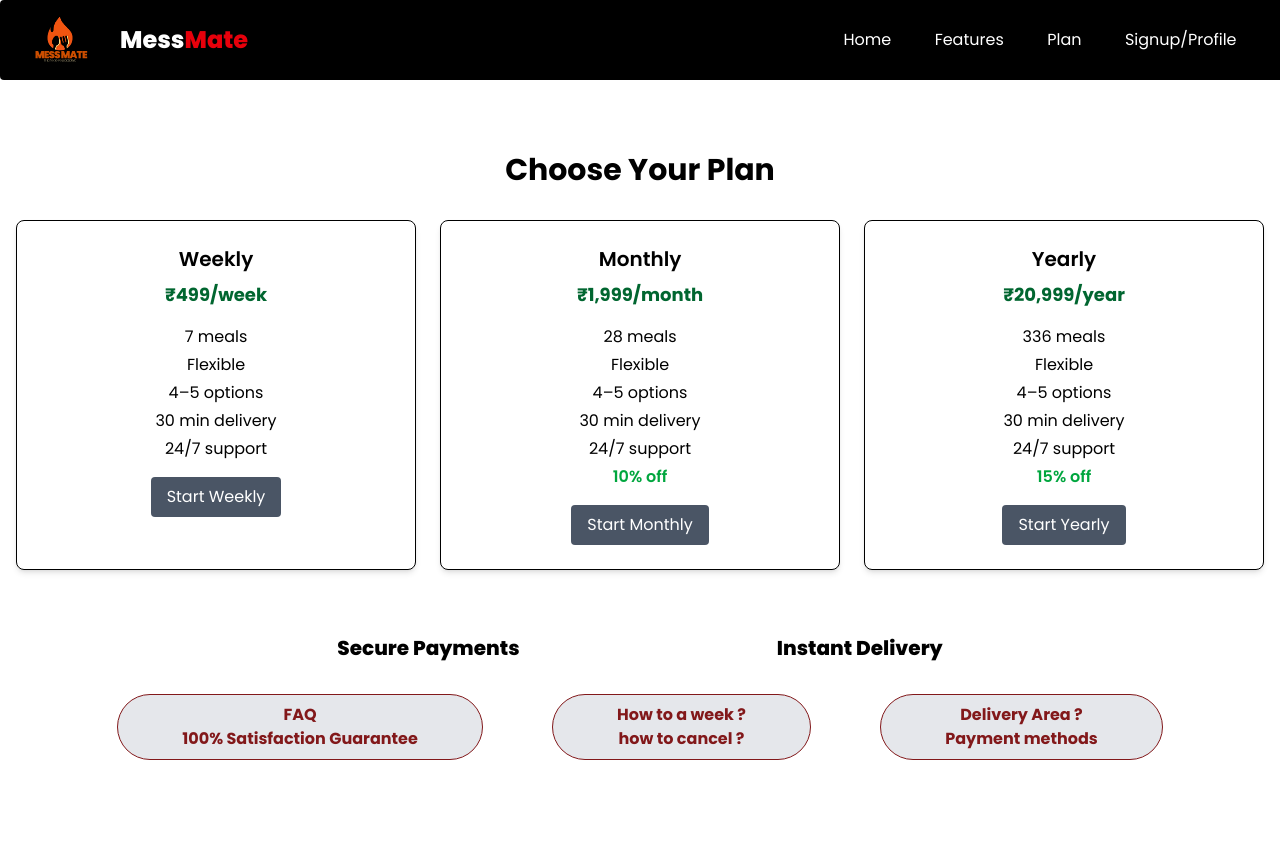
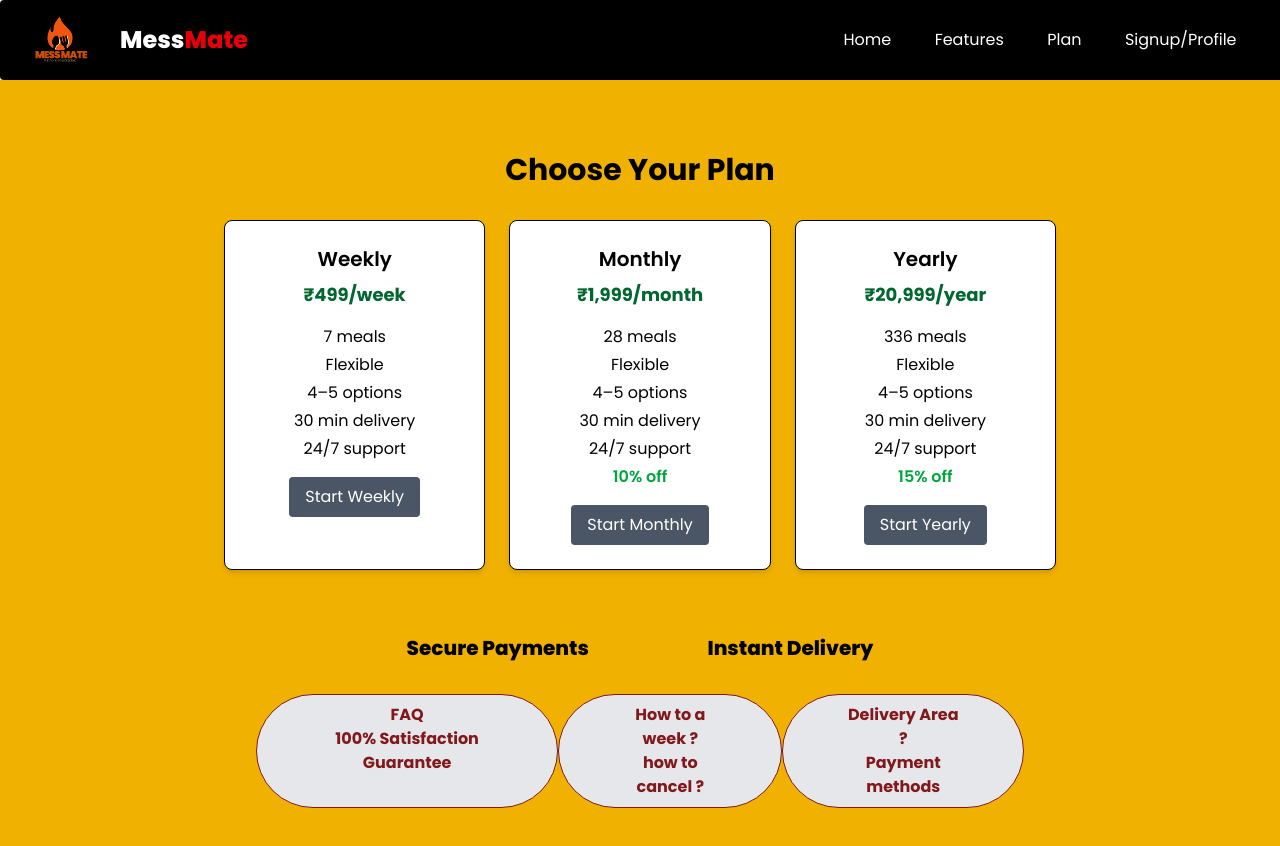
Before and after one commit to Altamash-0203/MessMate-The-Food-You-Deserve, a React (Vite) app in the folder Frontend/: page /plan in a window 1280 px wide. Shown: the top 846 px of the page. Built offline with nearby package versions, Linux system fonts and the light colour scheme.

Commit message:
updated the plans section , improved bg and a bit styling

```diff
--- a/Frontend/src/Components/Plan.jsx
+++ b/Frontend/src/Components/Plan.jsx
@@ -2,7 +2,7 @@ import React from 'react';
 
 function plans() {
   return (
-    <div className="max-w-7xl mx-auto px-4 py-6">
+    <div className=" mx-auto px-4 py-6 bg-yellow-500 ">
 
       <PricingSection />
 
@@ -39,13 +39,13 @@ function PricingSection() {
   ];
 
   return (
-    <section className="text-center my-12 ">
+    <section className="text-center my-12 w-2/3 mx-auto">
       <h2 className="text-3xl font-bold mb-8">Choose Your Plan</h2>
       <div className="grid md:grid-cols-3 gap-6">
         {plans.map((plan) => (
           <div
             key={plan.title}
-            className={`bg-white rounded-lg shadow-md p-6 border hover:border-red-500 transition ease-in-out duration-300 hove:scale-105 hover:bg-red-500 hover:text-white`}
+            className={`bg-white rounded-lg shadow-md p-6 border hover:border-red-500 transition ease-in-out duration-300  hover:bg-red-500 hover:text-white`}
           >
             <h3 className="text-xl font-semibold mb-2">{plan.title}</h3>
             <p className="text-lg font-bold text-green-800 mb-4">{plan.price}</p>
```
